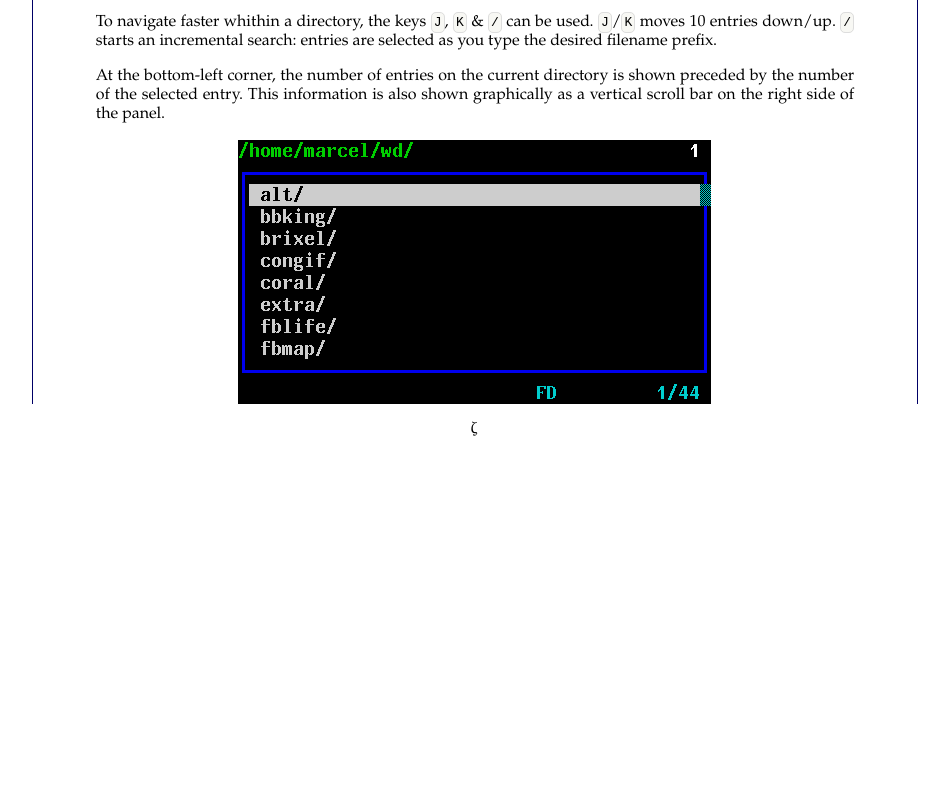
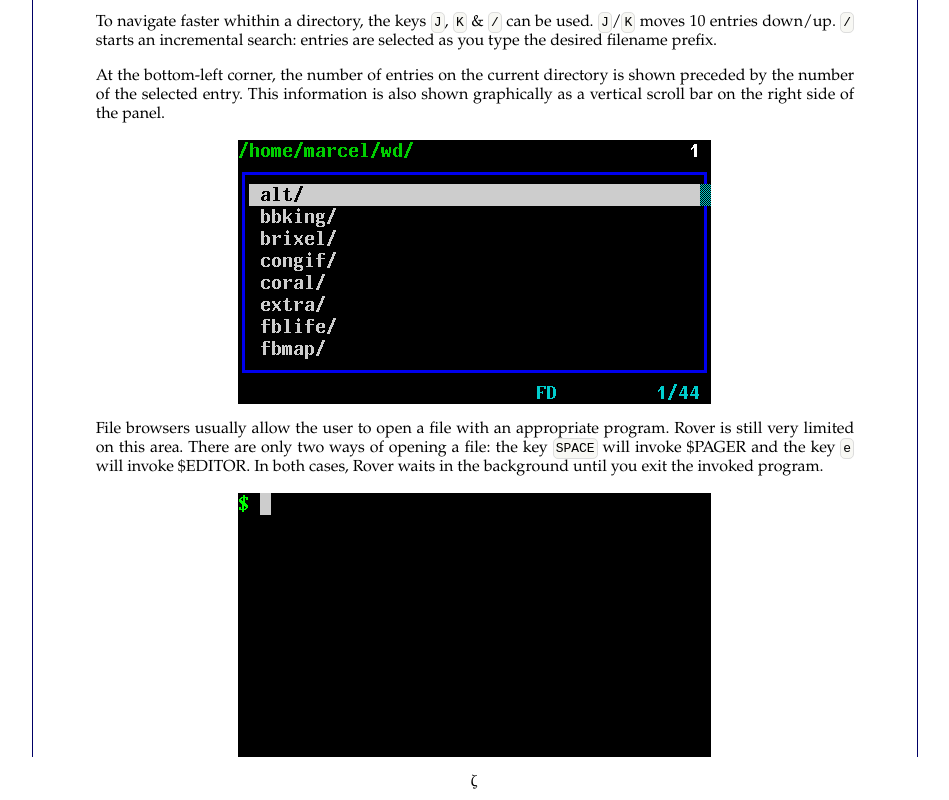
Before and after one commit to lecram/lecram.github.io, a plain HTML site: page p/rover/index.html in a window 1280 px wide. Shown: the part 814-1614 px from the top of the page, without its empty margins (166-1115 px from the left). Before the commit the page ends 1261 px from the top, so only its background shows below. Drawn offline with Linux system fonts and the light colour scheme.

Commit message:
rover: Add SPACE and e commands.

```diff
--- a/p/rover/index.html
+++ b/p/rover/index.html
@@ -13,7 +13,7 @@
   </div>
   <div id="content">
     <h1>Rover -- simple file browser for the terminal</h1>
-    <p id="timestamp">Last updated on 2015-10-31 16:59:15 -0200</p>
+    <p id="timestamp">Last updated on 2015-10-31 17:05:00 -0200</p>
 <p>Rover is a small file browser that aims to be simple, fast and
 portable.</p>
 <p>Feature overview:</p>
@@ -49,6 +49,13 @@ directory is shown preceded by the number of the selected entry. This
 information is also shown graphically as a vertical scroll bar on the
 right side of the panel.</p>
 <p><img src="rv02.gif" alt="rv02.gif" /></p>
+<p>File browsers usually allow the user to open a file with an
+appropriate program. Rover is still very limited on this area. There
+are only two ways of opening a file: the key <tt>SPACE</tt> will
+invoke $PAGER and the key <tt>e</tt> will invoke $EDITOR. In both
+cases, Rover waits in the background until you exit the invoked
+program.</p>
+<p><img src="rv03.gif" alt="rv03.gif" /></p>
   </div>
   <div id="footer">
     &zeta;
```
Also changed, not shown: p/rover/rv03.gif (added), 3 other files.
